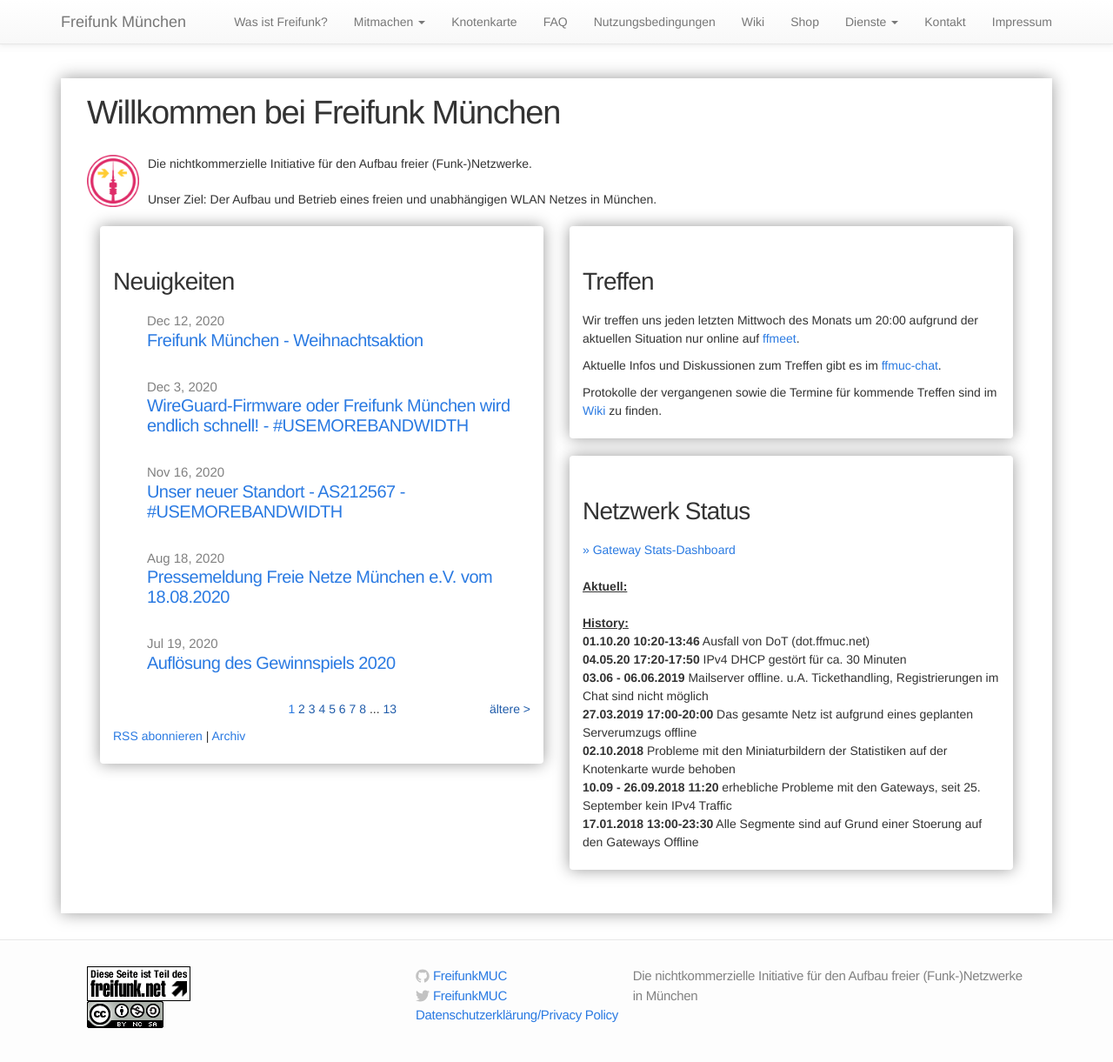
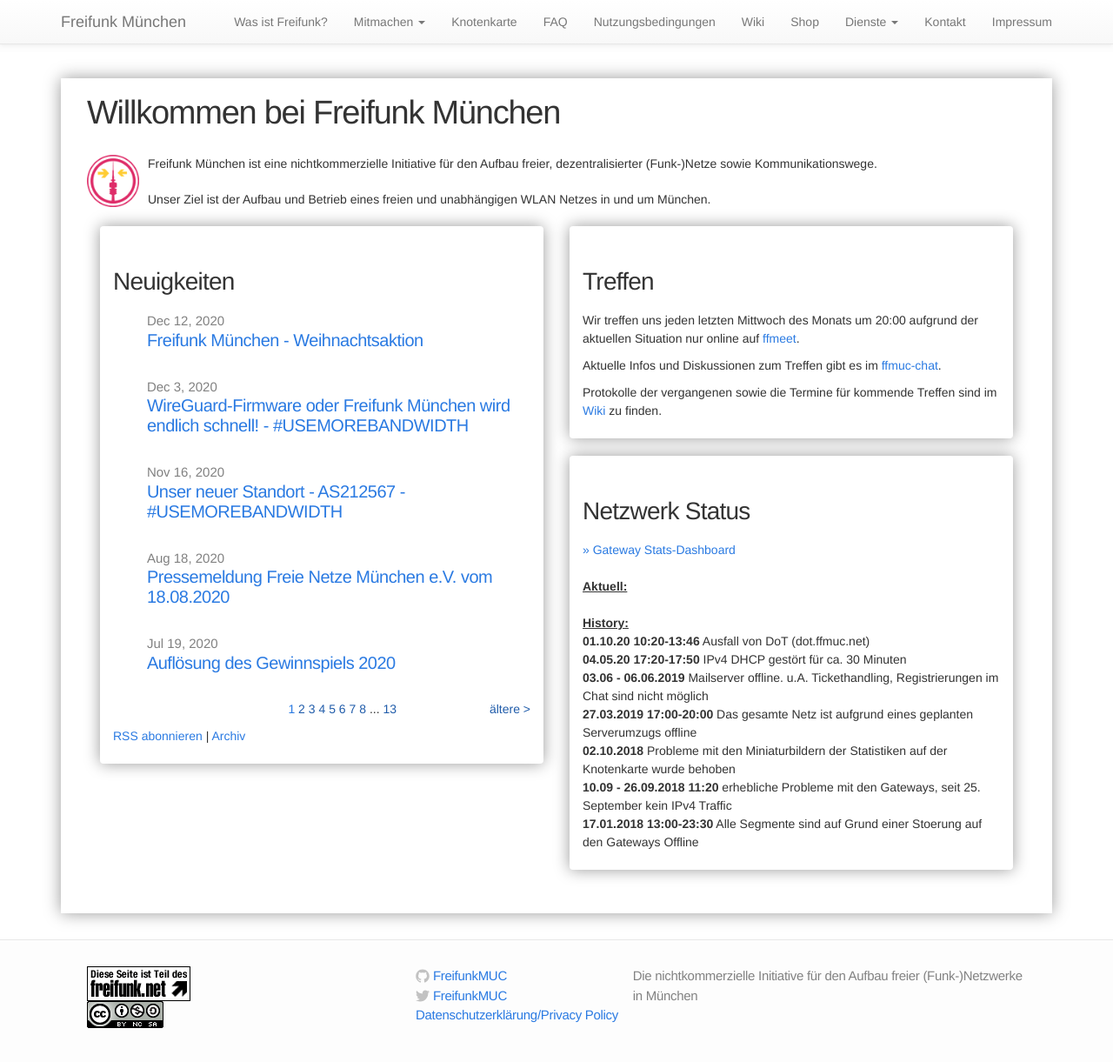
Before and after one commit to freifunkMUC/freifunkmuc.github.io, a Jekyll site: the page built from index.md, in a window 1280 px wide and 1237 px high. Shown: the top 1221 px of the window at 87% size. Built offline with Jekyll 4.4.1, drawn with Linux system fonts in a browser that asks for light colours.

Commit message:
Updated: Slogan to include ffmeet as well as our other services besides radio / WiFi

```diff
--- a/index.md
+++ b/index.md
@@ -8,9 +8,9 @@ customjs:
 
 ![Logo Freifunk München](/assets/mobilewikilogo.png){:.pull-left width="60px" height="60px" style="margin-right: 10px"}
 
-Die nichtkommerzielle Initiative für den Aufbau freier (Funk-)Netzwerke.
+Freifunk München ist eine nichtkommerzielle Initiative für den Aufbau freier, dezentralisierter (Funk-)Netze sowie Kommunikationswege.
 
-Unser Ziel: Der Aufbau und Betrieb eines freien und unabhängigen WLAN Netzes in München.
+Unser Ziel ist der Aufbau und Betrieb eines freien und unabhängigen WLAN Netzes in und um München.
 
 <div class="row">
     <div class="col-sm-6">
```
